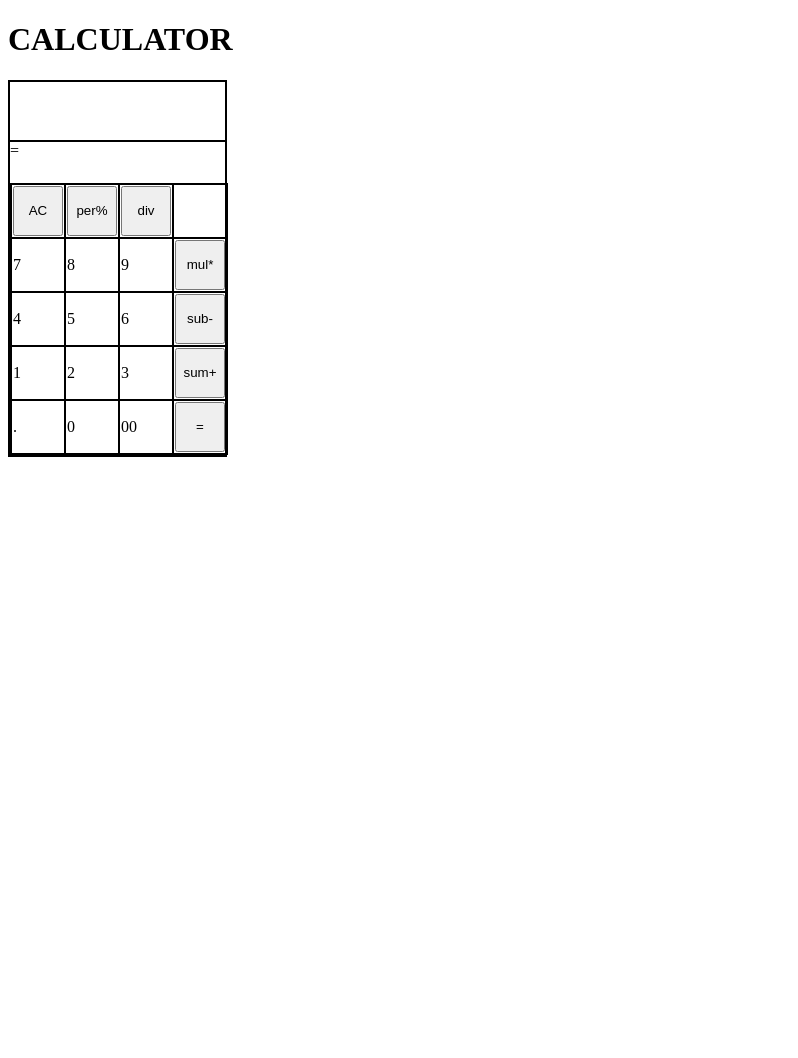
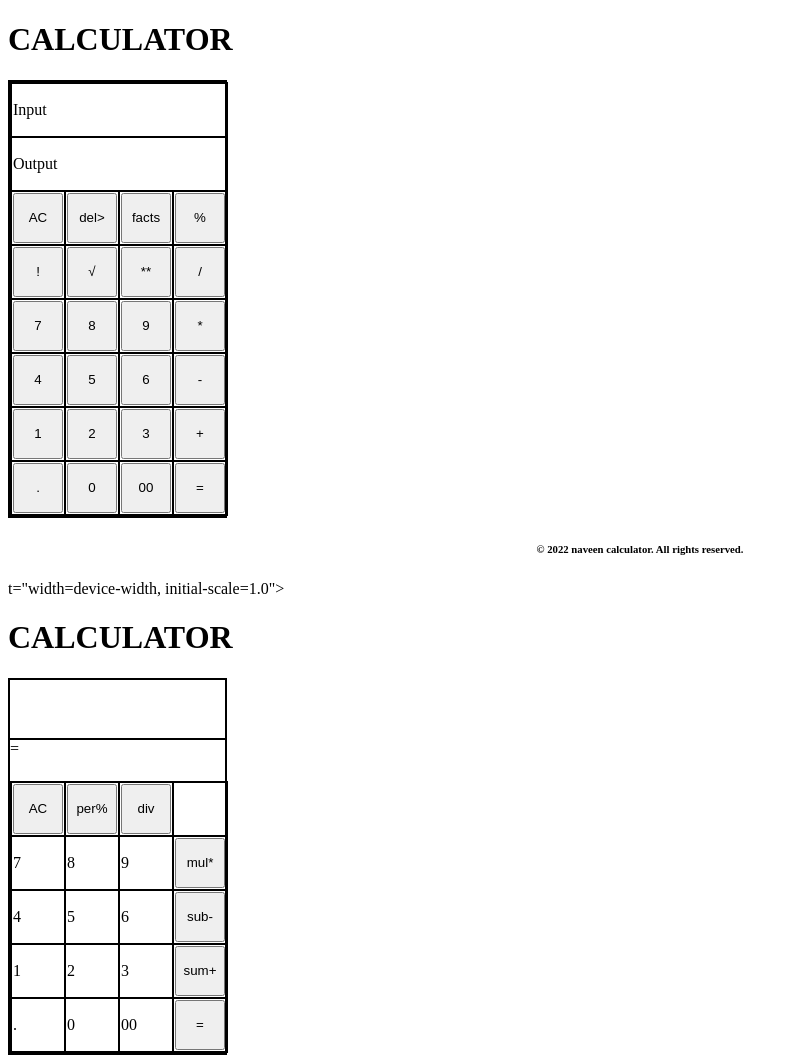
Before and after one commit to NaveenDoddi/calculator, a plain HTML site: page index.html in a window 1280 px wide. Shown: the whole page, without its empty margins (0-798 px from the left). Before the commit the page ends 800 px from the top, so only its background shows below. Drawn offline with Linux system fonts and the light colour scheme.

Commit message:
Update styles

```diff
--- a/index.html
+++ b/index.html
@@ -5,7 +5,78 @@
     <script src="script.js"></script>
     <meta charset="UTF-8">
     <meta http-equiv="X-UA-Compatible" content="IE=edge">
+    <meta name="viewport" conten<!DOCTYPE html>
+<html lang="en">
+<head>
+    <link rel="stylesheet" href="style.css">
+    <script src="script.js"></script>
+    <meta charset="UTF-8">
+    <meta http-equiv="X-UA-Compatible" content="IE=edge">
     <meta name="viewport" content="width=device-width, initial-scale=1.0">
+    <title>Calculator</title>
+</head>
+<body>
+    <h1>CALCULATOR</h1>
+    <div id="maindiv">
+
+        <table onclick="run()">
+            <tr>
+                <td colspan="4" id="inputField">
+                    <span id="inputLogo">Input</span>
+                    <span id="input"></span>
+
+                </td>
+            </tr>
+            <tr>
+                <td colspan="4" id="inputField">
+                    <span id="outputLogo">Output</span>
+                    <span id="output"></span>
+                </td>
+            </tr>
+            <tr>
+                <td><button class="operator" onclick="ac()">AC</button></td>
+                <td><button class="operator" onclick="del()">del></button></td>
+                <td><button class="operator" onclick="factors()">facts</button></td>
+                <td><button class="operator" onclick="giveInput(this)">%</button></td>
+
+            </tr>
+            <tr>
+                <td><button class="operator" onclick="factorial()">!</button></td>
+                <td><button class="operator" onclick="suareRoot()">√</button></td>
+                <td><button class="operator" onclick=" giveInput(this)">**</button></td>
+                <td><button class="operator" onclick="giveInput(this)">/</button></td>
+            </tr>
+
+            <tr>
+                <td><button class="number" onclick="giveInput(this)">7</button></td>
+                <td><button class="number" onclick="giveInput(this)">8</button></td>
+                <td><button class="number" onclick="giveInput(this)">9</button></td>
+                <td><button class="operator" onclick="giveInput(this)">*</button></td>
+            </tr>
+            <tr>
+                <td><button class="number" onclick="giveInput(this)">4</button></td>
+                <td><button class="number" onclick="giveInput(this)">5</button></td>
+                <td><button class="number" onclick="giveInput(this)">6</button></td>
+                <td><button class="operator" id="sub" onclick="giveInput(this)">-</button></td>
+            </tr>
+            <tr>
+                <td><button class="number" onclick="giveInput(this)">1</button></td>
+                <td><button class="number" onclick="giveInput(this)">2</button></td>
+                <td><button class="number" onclick="giveInput(this)">3</button></td>
+                <td><button class="operator" id="sum" onclick="giveInput(this)">+</button></td>
+            </tr>
+            <tr>
+                <td><button class="number" onclick="giveInput(this)">.</button></td>
+                <td><button class="number" onclick="giveInput(this)">0</button></td>
+                <td><button class="number" onclick="giveInput(this)">00</button></td>
+                <td><button class="answer"onclick="ans()">=</button></td>
+            </tr>
+        </table>
+
+    </div>
+    <h6 style="text-align: center   ;">&copy; 2022 naveen calculator. All rights reserved.</h6>
+</body>
+</html>t="width=device-width, initial-scale=1.0">
     <title>Document</title>
 </head>
 <body>
```
